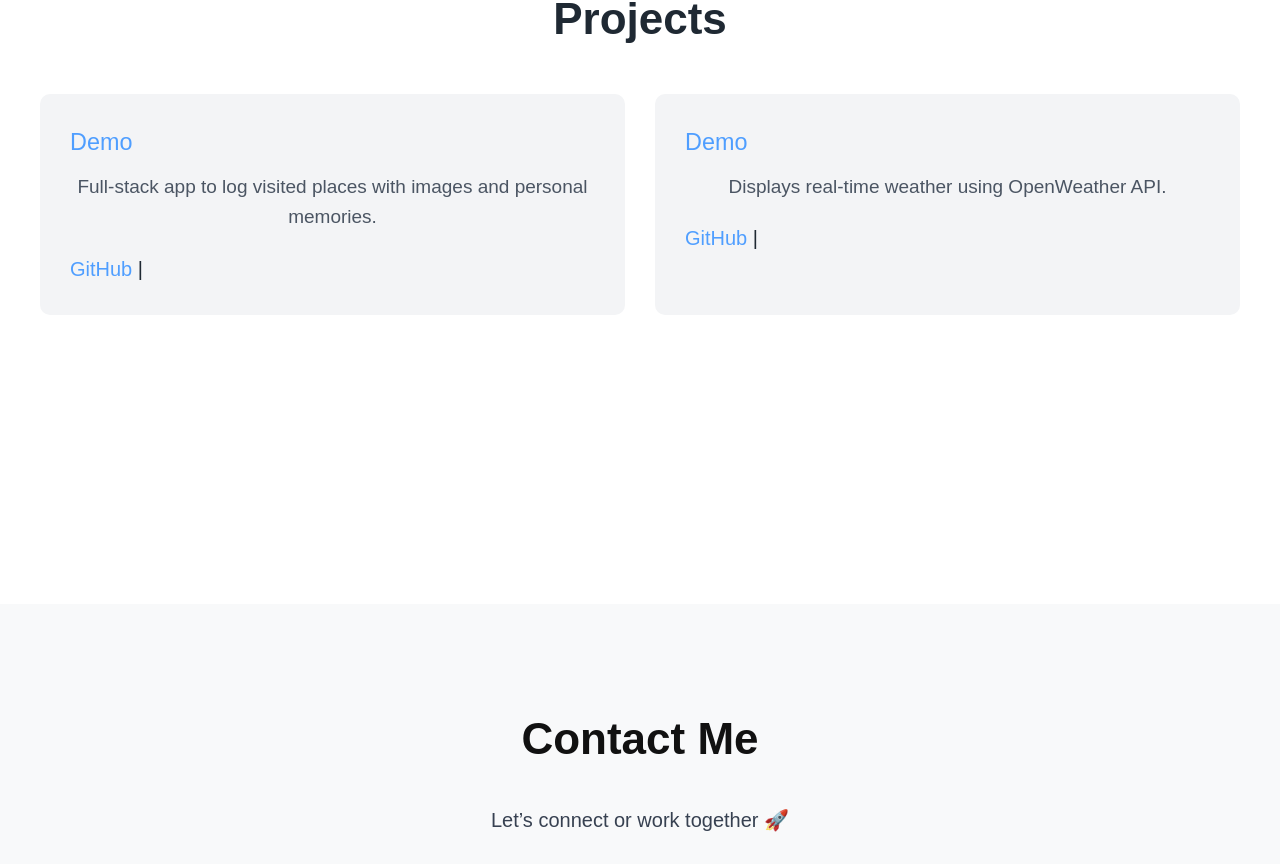
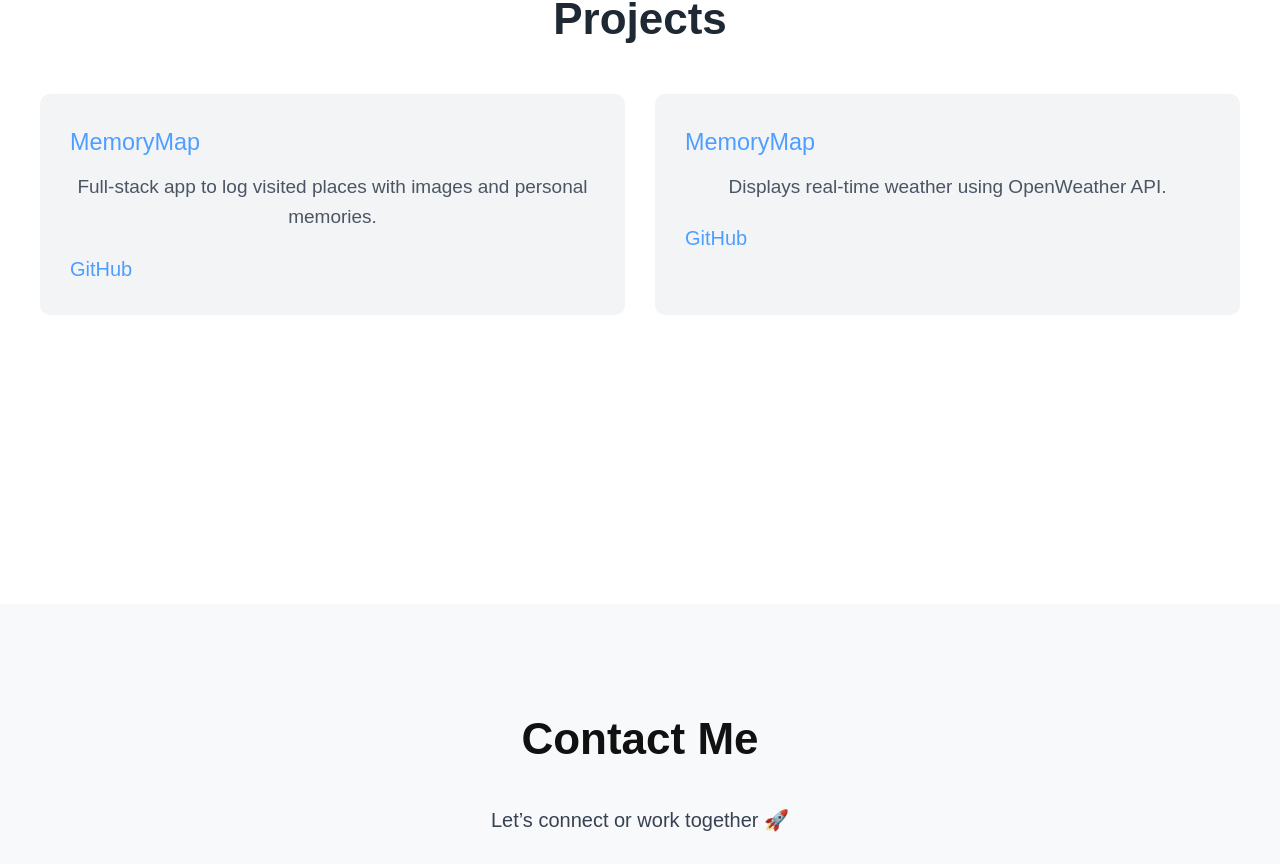
Before and after one commit to rahulsarkar2160/my-portfolio, a React (Vite) app: page / in a window 1280 px wide. Shown: the part 1636-2500 px from the top of the page. Built offline with nearby package versions, Linux system fonts and the light colour scheme.

Commit message:
updated projects

```diff
--- a/src/components/ProjectCard.jsx
+++ b/src/components/ProjectCard.jsx
@@ -2,11 +2,11 @@ export default function ProjectCard({ project }) {
     return (
         <div className="project-card">
             <h3>
-                <a href={project.title} target="_blank" rel="noreferrer">Demo</a>
+                <a href={project.title} target={project.link} rel="noreferrer">MemoryMap</a>
             </h3>
             <p>{project.description}</p>
             <div>
-                <a href={project.github} target="_blank" rel="noreferrer">GitHub</a> |{" "}
+                <a href={project.github} target="_blank" rel="noreferrer">GitHub</a>{" "}
             </div>
         </div>
     );
--- a/src/data/projectsData.js
+++ b/src/data/projectsData.js
@@ -12,13 +12,13 @@ export const projects = [
             "JavaScript"
         ],
         github: "https://github.com/rahulsarkar2160",
-        demo: "https://memorymap-yvcg.onrender.com/"
+        link: "https://memorymap-yvcg.onrender.com/"
     },
     {
         title: "Weather App",
         description: "Displays real-time weather using OpenWeather API.",
         tech: ["React", "API", "Tailwind"],
         github: "#",
-        demo: "#"
+        link: "#"
     }
 ];
```
